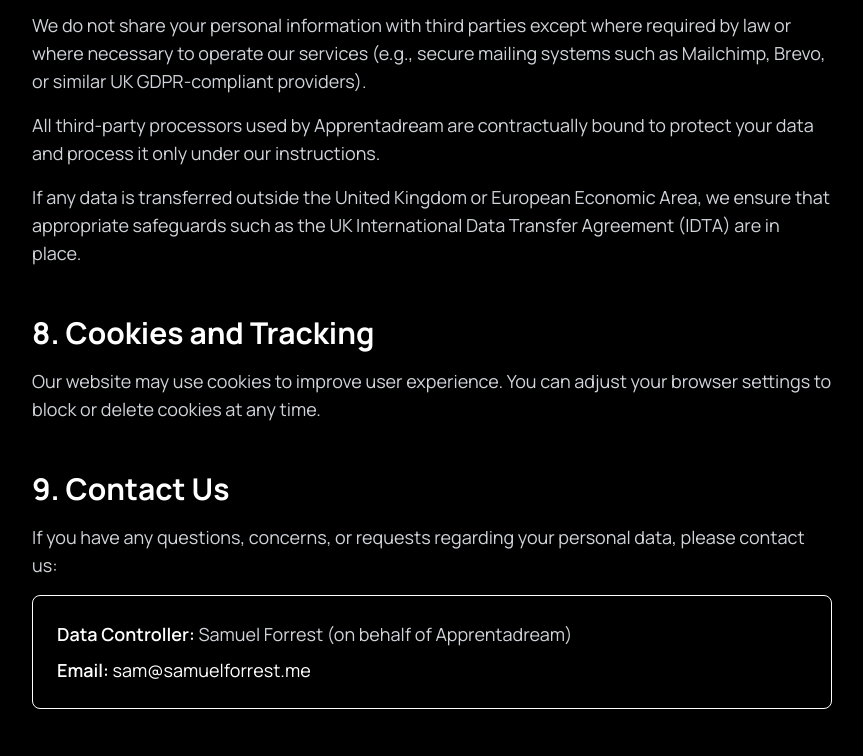
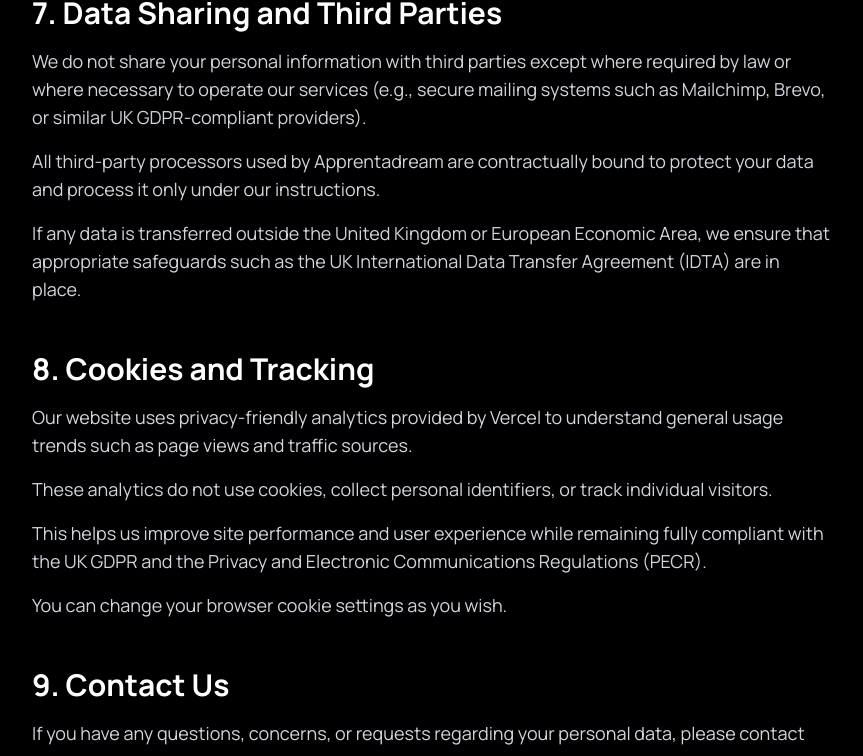
Before and after one commit to samuelforrest/apprentadream.co.uk, a Next.js app: page /terms in a window 1280 px wide. Shown: the part 2763-3519 px from the top of the page, without its empty margins (208-1071 px from the left). Built offline with nearby package versions, Linux system fonts and the light colour scheme.

Commit message:
clarification of cookies and tracking terms

```diff
--- a/app/terms/page.tsx
+++ b/app/terms/page.tsx
@@ -71,6 +71,7 @@ export default function Terms() {
               <li>Referral Source Identifiable Code</li>
               <li>Your own referral code & link </li>
               <li>Who you referred & if you copied your referral link</li>
+              <li>Your progress through the form</li>
               <li>The exact date and time you pressed submit</li>
             </ul>
           </section>
@@ -175,10 +176,18 @@ export default function Terms() {
             <h2 className="text-2xl sm:text-3xl font-bold mb-4 text-white">
               8. Cookies and Tracking
             </h2>
-            <p className="text-base sm:text-lg text-gray-300 leading-relaxed">
-              Our website may use cookies to improve user experience.
-              You can adjust your browser settings to block or delete cookies at any time.
+            <p className="text-base sm:text-lg text-gray-300 leading-relaxed mb-4">
+              Our website uses privacy-friendly analytics provided by Vercel to understand general usage trends such as page views and traffic sources. <br></br>
             </p>
+             <p className="text-base sm:text-lg text-gray-300 leading-relaxed">
+                These analytics do not use cookies, collect personal identifiers, or track individual visitors. <br></br>
+             </p>
+              <p className="text-base sm:text-lg text-gray-300 leading-relaxed mt-4">
+                This helps us improve site performance and user experience while remaining fully compliant with the UK GDPR and the Privacy and Electronic Communications Regulations (PECR).<br></br>
+              </p>
+              <p className="text-base sm:text-lg text-gray-300 leading-relaxed mt-4">
+                You can change your browser cookie settings as you wish.
+              </p>
           </section>
 
           {/* Section 9 */}
```
